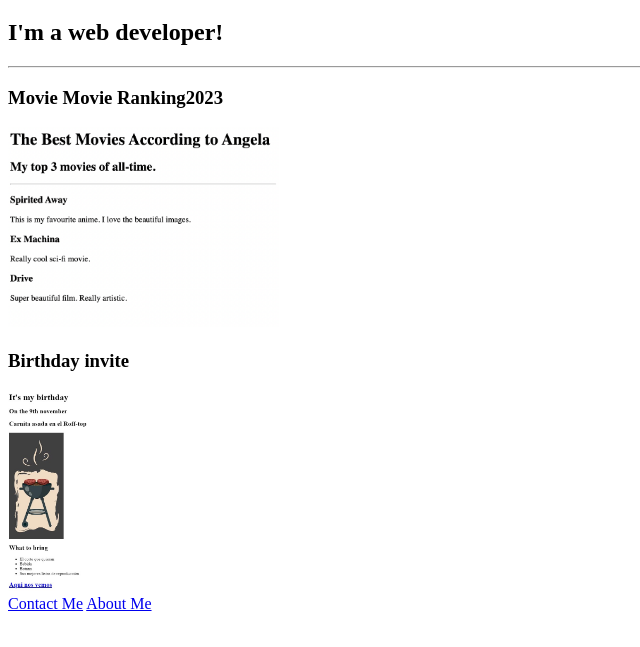
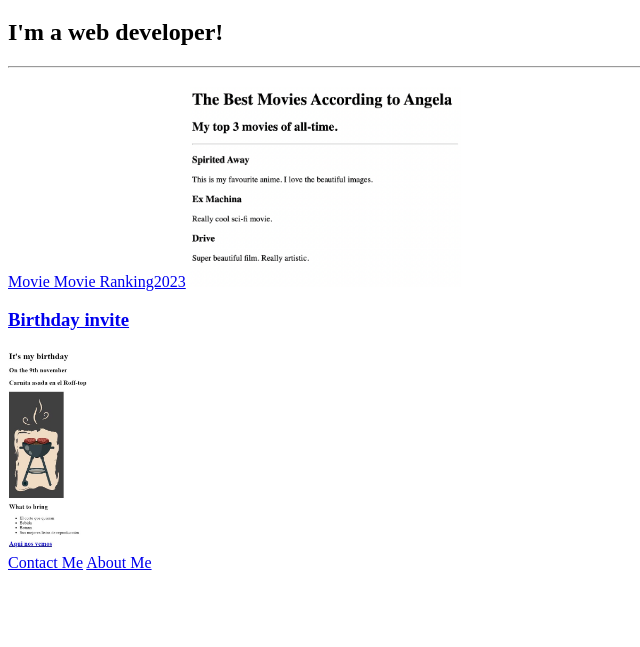
Before and after one commit to Santanagamael/html-portfolio, a plain HTML site: page index.html in a window 1280 px wide. Shown: the part 61-708 px from the top of the page, without its empty margins (0-640 px from the left). Drawn offline with Linux system fonts and the light colour scheme.

Commit message:
Add files via upload

```diff
--- a/index.html
+++ b/index.html
@@ -1,4 +1,4 @@
-<!-- TODO 1: Create the HTML Boilerplate -->
+
 <!DOCTYPE html>
 <html lang="en">
     <head>
@@ -6,29 +6,22 @@
         <meta name="viewport" content="width=device-width, initial-scale=1.0">
         <title>Gamael's Web Developer Portfolio</title>
     </head>
+
     <body>
-
-<!-- TODO 2: Add Your previous projects' HTML into the public folder -->
-
-<!-- TODO 3: Take screenshots of your project previews and add the images to the images folder -->
-
-<!-- TODO 4: Add titles/subtitles etc. -->
         <h1>Gamael Santana's HTML Portfolio</h1>
         <h2>I'm a web developer!</h2>
+
         <hr>
-<!-- TODO 5: Add a link to the project pages -->
-<h3>Movie Movie Ranking2023</h3>
-<a href="./public/Movie-Ranking2023.html"><img src="./assets/images/movie-ranking.png" alt="Picture of website" height="200"></a>
 
-<h3>Birthday invite</h3>
-<a href="./public/Bithday-invite.html"><img src="./assets/images/birthday-invite.jpg" alt="Picture of website" height="200"></a>
+        <h3></h3><a href="./public/Movie-Ranking2023.html">Movie Movie Ranking2023</a></h3>
+        <img src="./assets/images/movie-ranking.png" alt="Picture of website" height="200">
+        <h3><a href="./public/Bithday-invite.html">Birthday invite</a></h3>
+        <img src="./assets/images/birthday-invite.jpg" alt="Picture of website" height="200">
 
-<!-- TODO 6: Add images to show the project previews
-HINT for TODO 6: You can use the height attribute set to 200 to make the image smaller:
-https://developer.mozilla.org/en-US/docs/Web/HTML/Element/img#attr-height -->
         <br>
-<!-- TODO 7: Add the Contact Me and About Me page links -->
+
         <a href="./public/contact.html">Contact Me</a>
         <a href="./public/about.html">About Me</a>
     </body>
+
 </html>
```
Lines whose indentation alone changed are shown as unchanged.
